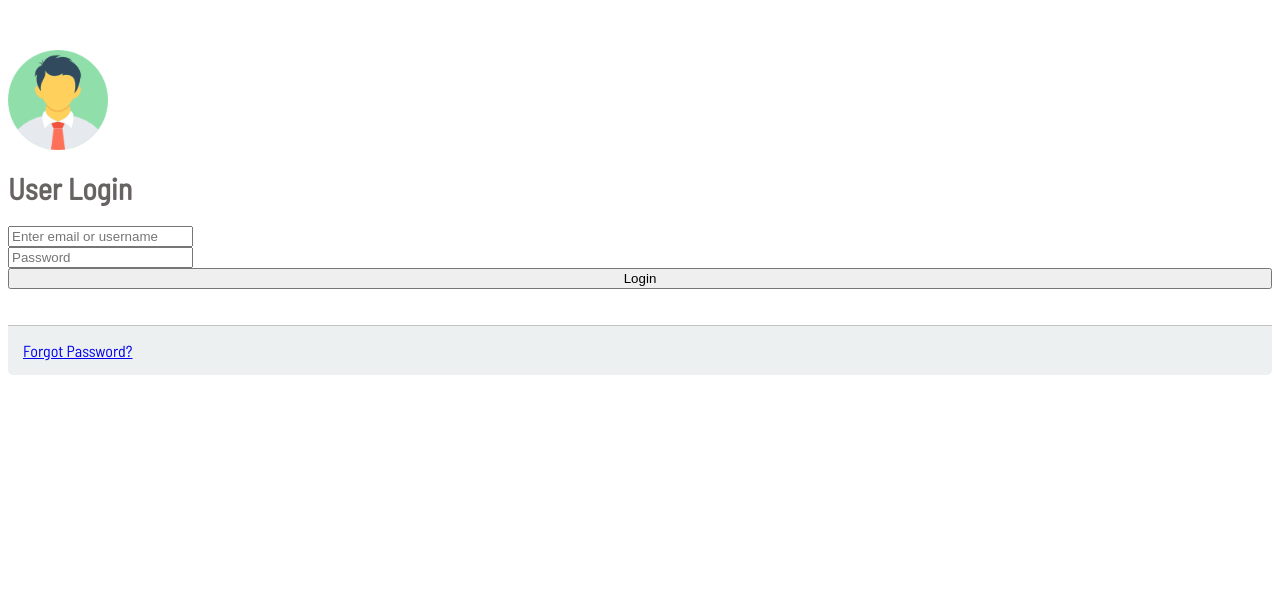
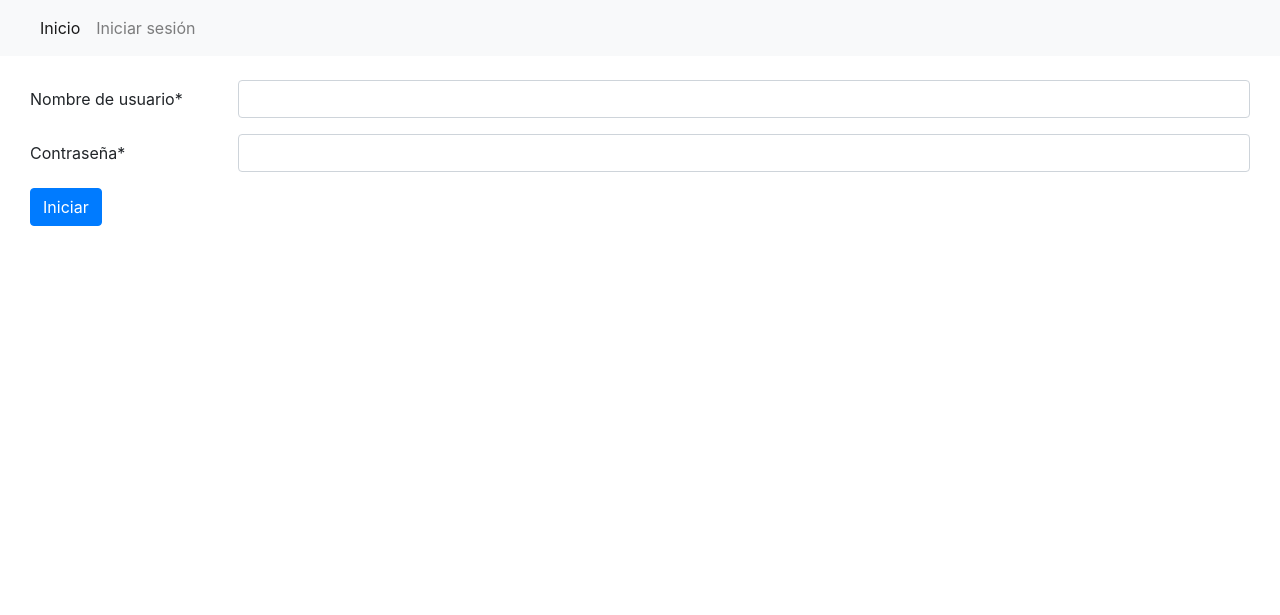
Before and after one commit to buffgecko12/dcp, a Django app: template templates/login.html in a window 1280 px wide. Shown: the top 615 px of the page. Run offline with Django 3.2, Linux system fonts and the light colour scheme; the template is opened without the code that fills it: values that come from a table or form of the project are taken from there, others are empty; some libraries are stand-ins or nearby versions.

Commit message:
DCP #10
Cleaned up login form / template.

```diff
--- a/templates/login.html
+++ b/templates/login.html
@@ -1,35 +1,9 @@
-{% load staticfiles %}
+{% extends "base.html" %}
+{% load crispy_forms_tags %}
 
-<link rel="stylesheet" href="https://fonts.googleapis.com/css?family=Barlow+Semi+Condensed">
-<link rel="stylesheet" href="{% static 'css/login.css' %}">
-
-<div id="loginModal" class="modal fade text-center">
-  <div class="modal-dialog">
-    <div class="col-lg-8 col-sm-8 col-12 main-section">
-      <div class="modal-content">
-        <div class="col-lg-12 col-sm-12 col-12 user-img">
-          <img src="{% static 'img/loginicon.png' %}">
-        </div>
-        <div class="col-lg-12 col-sm-12 col-12 user-name">
-          <h1>User Login</h1>
-          <button type="button" class="close" data-dismiss="modal">x</button>
-        </div>
-        <div class="col-lg-12 col-sm-12 col-12 form-input">
-          <form  action="{% url 'wakemeup:login' %}" method="post">
-            {% csrf_token %}
-            <div class="form-group">
-              <input type="text" class="form-control" placeholder="Enter email or username">
-            </div>
-            <div class="form-group">
-              <input type="password" class="form-control" placeholder="Password">
-            </div>
-            <button type="submit" class="btn btn-success">Login</button>
-          </form>
-        </div>
-        <div class="col-lg-12 col-sm-12 col-12 link-part">
-            <a href="#" target="_blank">Forgot Password?</a>
-        </div>
-      </div>
-    </div>
-  </div>
-</div>
+{% block content %}
+	<div class="container-fluid">
+		<br>
+		{% crispy form %}
+	</div>
+{% endblock %}
```
Also changed, not shown: templates/login_new.html (deleted, +0 -16 lines).
